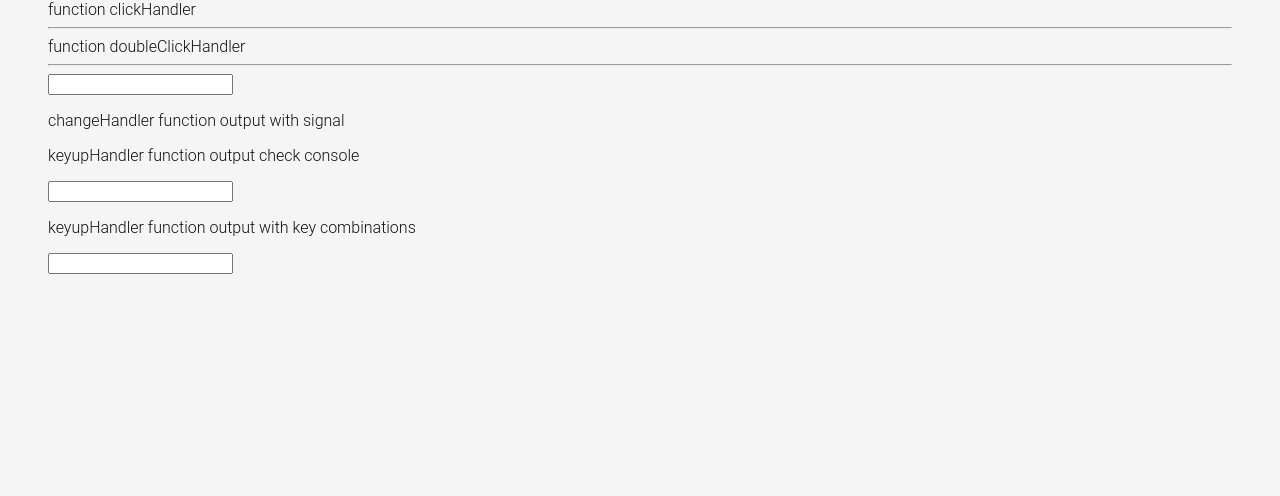
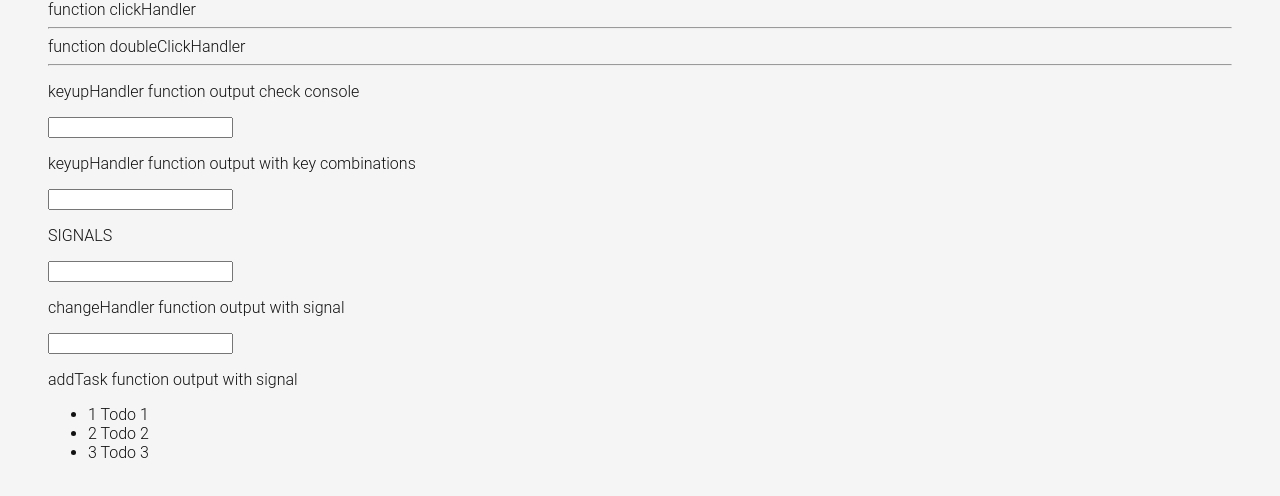
Before and after one commit to jp-cortes/my-day-app-angular, an Angular app: page /labs in a window 1280 px wide. Shown: the part 786-1282 px from the top of the page. Before the commit the page ends 1108 px from the top, so only its background shows below. Built offline with nearby package versions, Linux system fonts and the light colour scheme.

Commit message:
use of ngFor

```diff
--- a/src/app/pages/home/home.component.html
+++ b/src/app/pages/home/home.component.html
@@ -8,6 +8,8 @@
         placeholder="Type new todo"
         autofocus
         type="text"
+        (change)="addTask($event)"
+        required
       />
     </div>
   </header>
@@ -15,7 +17,15 @@
     <!-- This section should be hidden by default and shown when there are todos -->
     <section class="main">
       <ul class="todo-list">
-        <li class="completed">
+        <li *ngFor="let task of tasks(); index as i">
+          <div class="view">
+            <input class="toggle"  type="checkbox" />
+            <label>{{ task }}</label>
+            <button class="destroy" (click)="deleteTask(i)"></button>
+          </div>
+          <input class="edit"  value="Buy a unicorn" />
+        </li>
+        <!-- <li class="completed">
           <div class="view">
             <input class="toggle" type="checkbox" checked />
             <label>Learn JavaScript</label>
@@ -38,7 +48,7 @@
             <button class="destroy"></button>
           </div>
           <input class="edit" value="Make dishes" />
-        </li>
+        </li> -->
       </ul>
     </section>
     <!-- This footer should be hidden by default and shown when there are todos -->
--- a/src/app/pages/home/home.component.ts
+++ b/src/app/pages/home/home.component.ts
@@ -1,4 +1,4 @@
-import { Component } from '@angular/core';
+import { Component, signal } from '@angular/core';
 import { CommonModule } from '@angular/common';
 
 @Component({
@@ -9,5 +9,19 @@
   styleUrl: './home.component.css'
 })
 export class HomeComponent {
+  tasks = signal([
+    'Todo 1',
+    'Todo 2',
+    'Todo 3',
+  ]);
 
+  addTask(event: Event) {
+    const elementInput = event.target as HTMLInputElement;
+    const newTask = elementInput.value;
+    this.tasks.update((tasks) => [...tasks, newTask]);
+
+  }
+  deleteTask(index: number) {
+    this.tasks.update((tasks) => tasks.filter((task, position) => position !== index))
+  }
 }
--- a/src/app/pages/labs/labs.component.html
+++ b/src/app/pages/labs/labs.component.html
@@ -2,7 +2,7 @@
   <h1>Vamo allaaaaaa</h1>
 <h2>{{ moto }}</h2>
 <ul>
-  <li *ngFor="let elements of task">
+  <li *ngFor="let elements of todos">
     {{ elements }}
   </li>
 </ul>
@@ -21,12 +21,22 @@
 <hr />
 <button (dblclick)="doubleClickHandler()">function doubleClickHandler </button>
 <hr />
-<input type="number" (change)="changeHandler($event)"/>
-<p>changeHandler function output with signal {{ newAge() }}</p>
 
 <p>keyupHandler function output check console  </p>
 <input type="text" (keyup)="keyupHandler($event)"/>
 
 <p>keyupHandler function output with key combinations </p>
 <input type="text" (keyup.shift.k)="keyupHandler($event)"/>
+
+<p>SIGNALS</p>
+<input type="number" (change)="changeHandler($event)"/>
+<p>changeHandler function output with signal {{ newAge() }}</p>
+
+<input type="text" (change)="addTask($event)"/>
+<p>addTask function output with signal </p>
+<ul>
+  <li *ngFor="let elements of tasks(); index as i">
+   {{ i + 1 }} {{ elements }}
+  </li>
+</ul>
 </div>
--- a/src/app/pages/labs/labs.component.ts
+++ b/src/app/pages/labs/labs.component.ts
@@ -10,11 +10,11 @@
 })
 export class LabsComponent {
   moto = 'I get around';
-  task = [
+  todos = [
     'Todo 1',
     'Todo 2',
     'Todo 3',
-  ]
+  ];
   name = 'Jhonny';
   age = 20;
   disabled = true;
@@ -34,10 +34,21 @@
 
 
   newAge = signal('');
+  tasks = signal([
+    'Todo 1',
+    'Todo 2',
+    'Todo 3',
+  ]);
 
   changeHandler(event: Event) {
     const elementInput = event.target as HTMLInputElement
     this.newAge.set(elementInput.value);
+
+  }
+  addTask(event: Event) {
+    const elementInput = event.target as HTMLInputElement;
+    const newTask = elementInput.value;
+    this.tasks.update((tasks) => [...tasks, newTask]);
 
   }
 
@@ -46,4 +57,7 @@
     console.log(elementInput.value);
 
   }
+
+
+
 }
```
